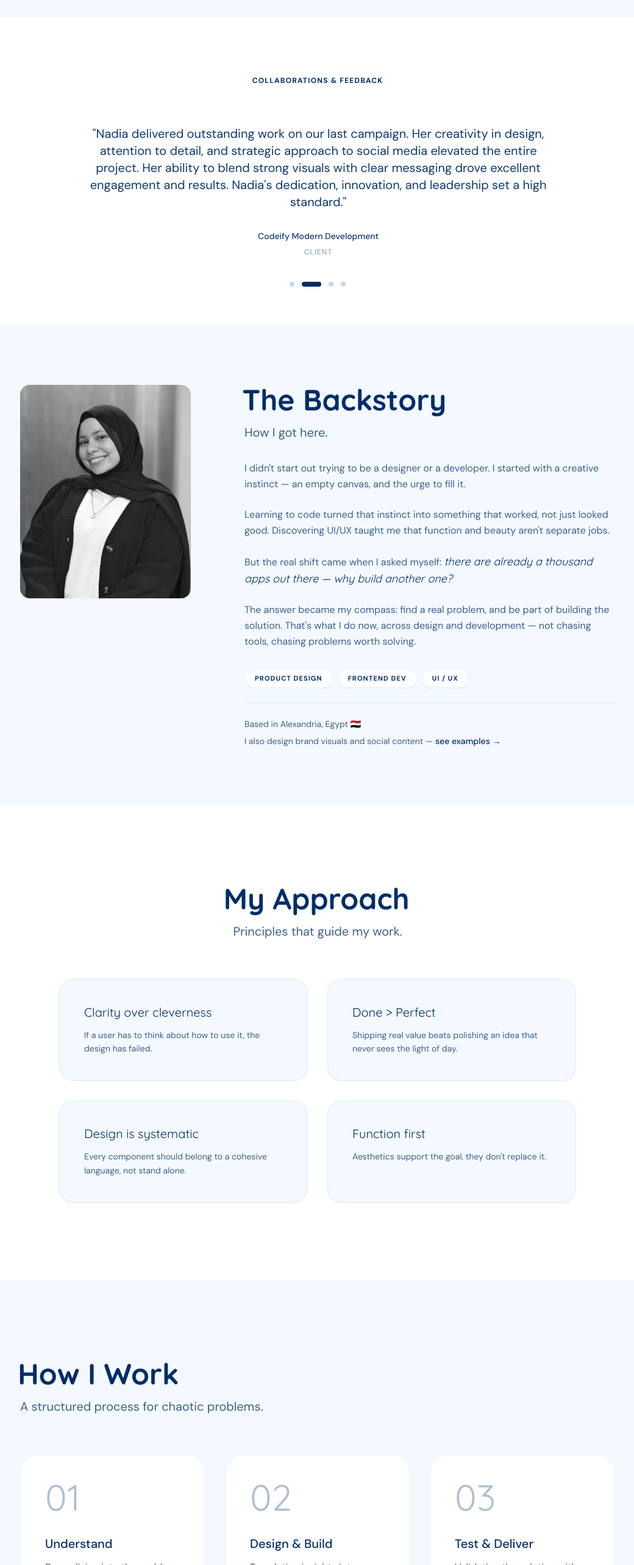
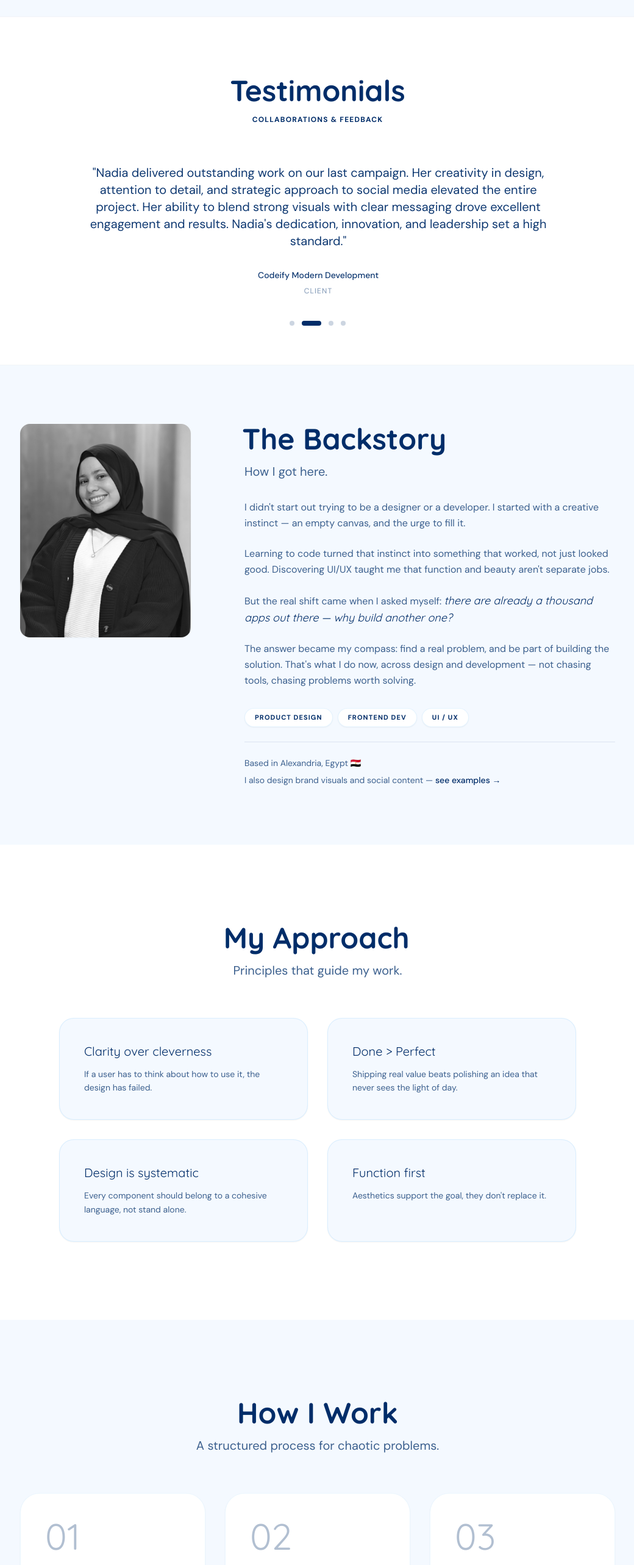
Before and after one commit to nadiahossny/nadiahossnyportfolio, a React (Vite) app: page / in a window 1280 px wide. Shown: the part 3080-5646 px from the top of the page at 61% size, without its empty margins (119-1159 px from the left). Built offline with nearby package versions, Linux system fonts and the light colour scheme.

Commit message:
UI: center How I Work, add Testimonials title, center graphic design hero

```diff
--- a/public/graphic-design-portfolio.html
+++ b/public/graphic-design-portfolio.html
@@ -40,7 +40,7 @@
   .nav-links a{font-family:'Inter', sans-serif; font-weight:600; font-size:12.5px; text-transform:uppercase; margin-left:22px; text-decoration:none; border-bottom:1px solid transparent; letter-spacing: 0.04em;}
   .nav-links a:hover{color:var(--tape);}
 
-  .hero{padding:80px 0 90px; text-align:center;}
+  .hero{min-height:100vh; display:flex; align-items:center; justify-content:center; padding:80px 0; text-align:center;}
   .hero .kicker{font-family:'Inter', sans-serif; font-weight:600; font-size:13px; text-transform:uppercase; letter-spacing:0.08em; color:var(--tape); margin-bottom:18px;}
   .hero h1{
     font-size:clamp(42px,8vw,86px); font-weight:800; line-height:1.1;
--- a/src/pages/Home.tsx
+++ b/src/pages/Home.tsx
@@ -206,8 +206,9 @@ export default function Home() {
       {/* 3.75 Testimonials Carousel */}
       <section className="py-24 bg-white border-y border-headline/5 overflow-hidden">
         <div className="max-w-4xl mx-auto px-6 text-center">
-          <motion.div initial="hidden" whileInView="visible" viewport={{ once: true, margin: "-50px" }} variants={fadeUp} className="mb-12">
-            <h2 className="text-xs font-bold tracking-widest uppercase text-cta">Collaborations & Feedback</h2>
+          <motion.div initial="hidden" whileInView="visible" viewport={{ once: true, margin: "-50px" }} variants={fadeUp} className="text-center mb-12">
+            <h2 className="text-4xl md:text-5xl font-display text-headline mb-4 font-bold">Testimonials</h2>
+            <p className="text-xs font-bold tracking-widest uppercase text-cta">Collaborations & Feedback</p>
           </motion.div>
 
           <div
@@ -341,8 +342,8 @@ export default function Home() {
       {/* 6. Process */}
       <section className="py-32 bg-background relative">
         <div className="max-w-5xl mx-auto px-6">
-          <motion.div initial="hidden" whileInView="visible" viewport={{ once: true }} variants={fadeUp} className="mb-16">
-            <h2 className="text-4xl md:text-5xl font-display text-headline mb-4 font-bold" style={{ marginLeft: "-0.08em" }}>How I Work</h2>
+          <motion.div initial="hidden" whileInView="visible" viewport={{ once: true }} variants={fadeUp} className="text-center mb-16">
+            <h2 className="text-4xl md:text-5xl font-display text-headline mb-4 font-bold">How I Work</h2>
             <p className="text-xl text-bodytext font-light">A structured process for chaotic problems.</p>
           </motion.div>
 
```
